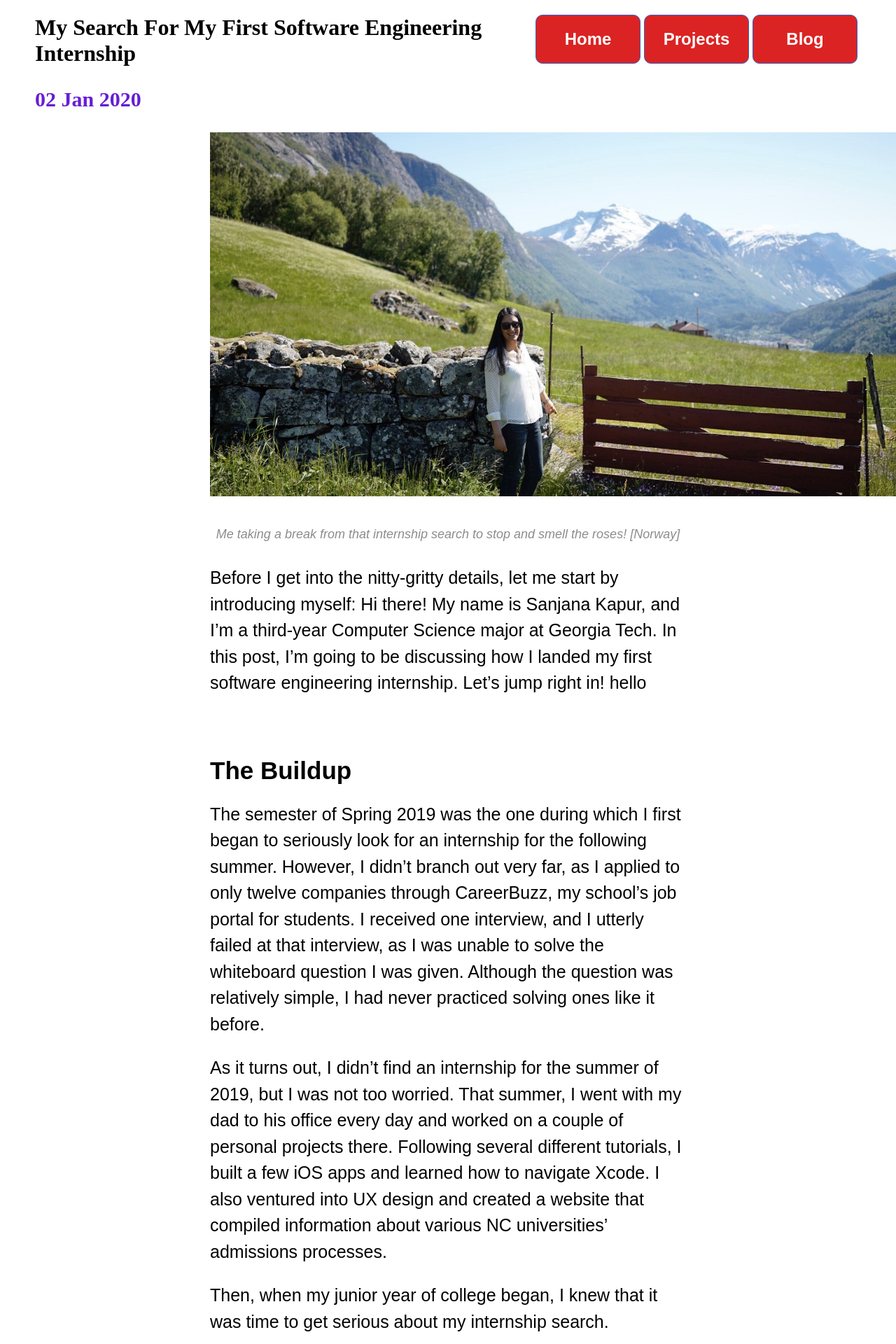
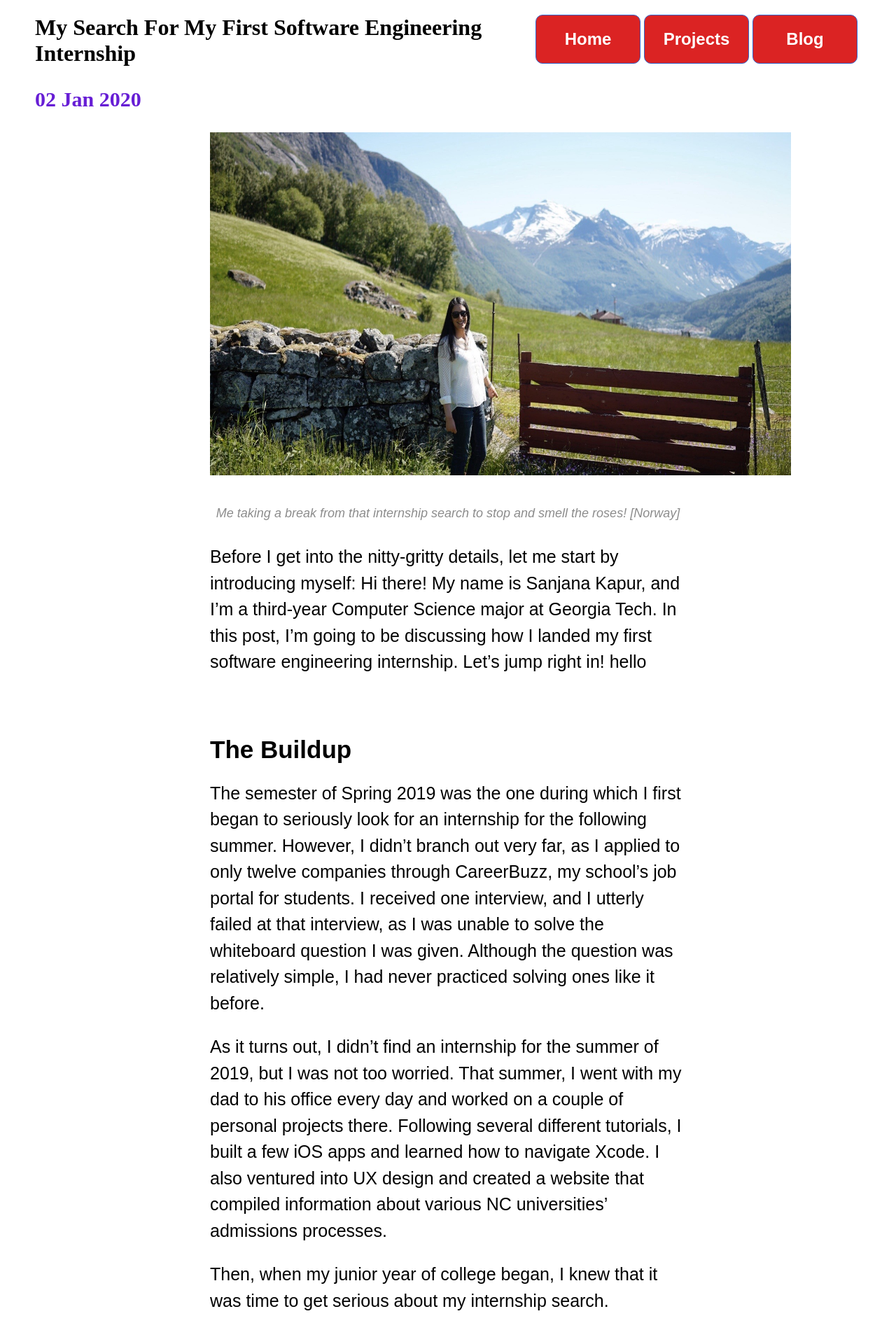
Before and after one commit to skapur12/skapur12.github.io, a Jekyll site: the page built from _posts/2020-01-02-My-Search-For-My-First-Software-Engineering-Internship.md, in a window 1280 px wide. Shown: the top 1920 px of the page at 70% size. Built offline with Jekyll 4.4.1, drawn with Linux system fonts in a browser that asks for light colours; nearby versions of some CDN libraries; comment, search, counter and statistics services are not loaded.

Commit message:
Update 2020-01-02-My-Search-For-My-First-Software-Engineering-Internship.md

```diff
--- a/_posts/2020-01-02-My-Search-For-My-First-Software-Engineering-Internship.md
+++ b/_posts/2020-01-02-My-Search-For-My-First-Software-Engineering-Internship.md
@@ -5,7 +5,7 @@
 ---
 
 
-<img src="/assets/images/norway.jpeg" alt="Me in Norway" width="1000" height="520">
+<img src="/assets/images/norway.jpeg" alt="Me in Norway" width="830" height="490">
 <div class="BlogImageCaption">
   Me taking a break from that internship search to stop and smell the roses! [Norway]
 </div>
```
